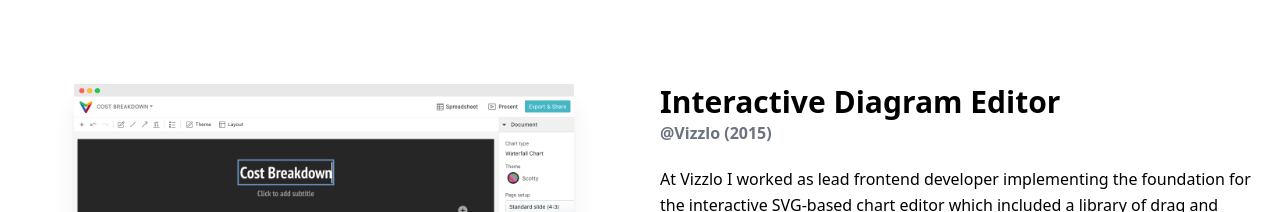
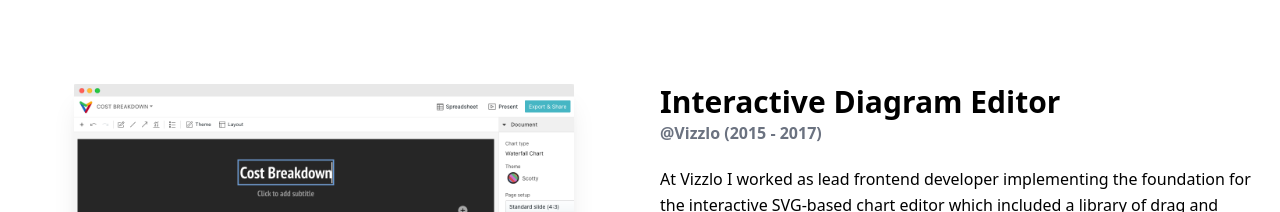
Before and after one commit to krebbl/mkr-portfolio, a Next.js app: page / in a window 1280 px wide. Shown: the part 2620-2832 px from the top of the page. Built offline with nearby package versions, Linux system fonts and the light colour scheme.

Commit message:
change timespan

```diff
--- a/components/Projects.js
+++ b/components/Projects.js
@@ -89,7 +89,7 @@
                      image={"/projects/ulysses_styles.png"}/>
             <Project title={"Interactive Diagram Editor"} company="Vizzlo"
                      companyLink={"https://www.vizzlo.com"}
-                     creationYear={2015}
+                     creationYear={"2015 - 2017"}
                      text={"At Vizzlo I worked as lead frontend developer implementing the foundation for the interactive SVG-based chart editor which included a library of drag and drop components and an inline text editing system."}
                      technologies={[
                          "React", "Go", "SASS", "d3.js"
```
